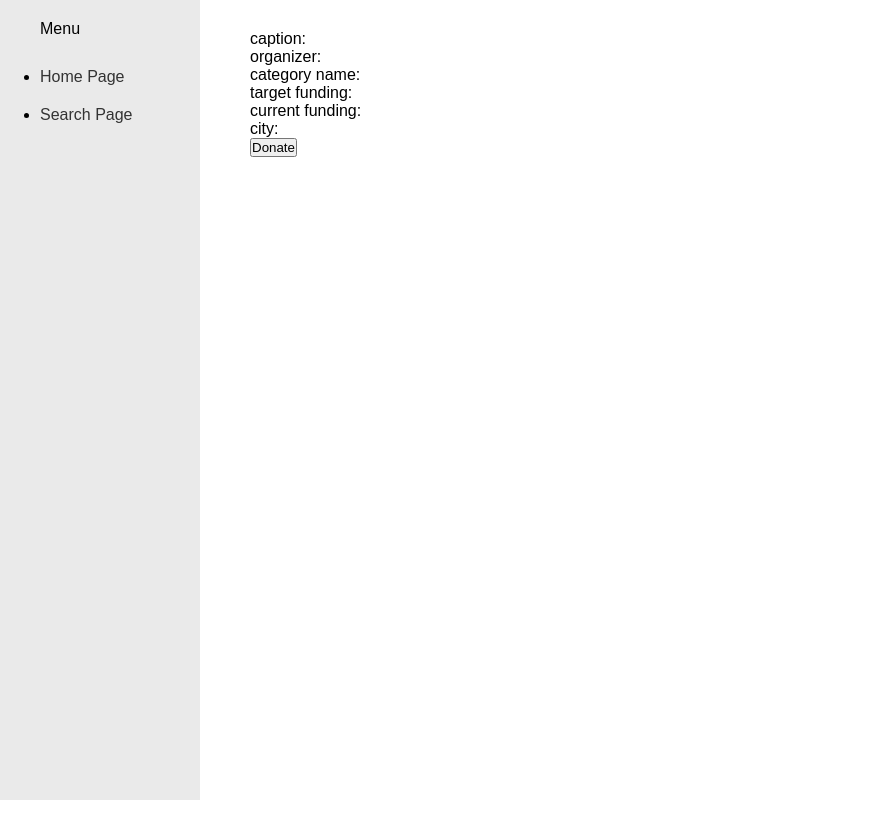
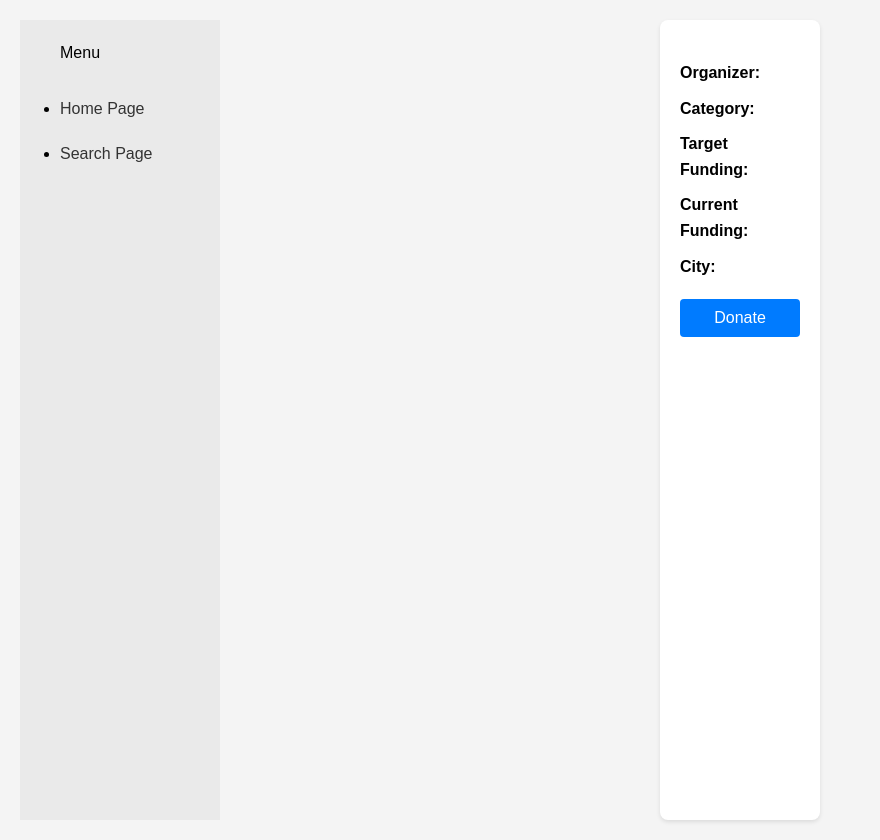
Before and after one commit to EFSESU/Web2_Ass2, a website: page my_A2/html/detail.html in a window 1280 px wide. Shown: the whole page, without its empty margins (0-880 px from the left). Before the commit the page ends 800 px from the top, so only its background shows below. Drawn offline with Linux system fonts and the light colour scheme; no server answers.

Commit message:
vision 2.14

```diff
--- a/my_A2/html/detail.html
+++ b/my_A2/html/detail.html
@@ -1,5 +1,7 @@
 <!doctype html>
 <html lang="en">
+
+
 <head>
     <meta charset="UTF-8">
     <meta name="viewport"
@@ -8,6 +10,7 @@
     <title>CrowdFunding~(∠・ω< )⌒★</title>
     <link rel="stylesheet" href="./css/index.css">
 </head>
+<!--
 <body>
     <aside>
         <div class="sys-name">Menu</div>
@@ -30,7 +33,91 @@
     </div>
 
 </main>
-</body>
+-->
+<style>
+    body {
+        font-family: Arial, sans-serif;
+        line-height: 1.6;
+        margin: 0;
+        padding: 20px;
+        background-color: #f4f4f4;
+    }
+    .card {
+        background-color: #fff;
+        border-radius: 8px;
+        box-shadow: 0 2px 4px rgba(0,0,0,0.1);
+        padding: 20px;
+        max-width: 400px;
+        margin: 0 auto;
+    }
+    .card-title {
+        font-size: 24px;
+        font-weight: bold;
+        margin-bottom: 20px;
+        text-align: center;
+    }
+    .info-item {
+        display: flex;
+        align-items: center;
+        margin-bottom: 10px;
+    }
+    .info-label {
+        font-weight: bold;
+        width: 120px;
+    }
+    .donate-button {
+        display: block;
+        width: 100%;
+        padding: 10px;
+        background-color: #007bff;
+        color: white;
+        border: none;
+        border-radius: 4px;
+        font-size: 16px;
+        cursor: pointer;
+        margin-top: 20px;
+    }
+    .donate-button:hover {
+        background-color: #0056b3;
+    }
+</style>
+</head>
+<body>
+    <aside>
+        <div class="sys-name">Menu</div>
+        <nav>
+            <ul>
+                <li><a href="./index.html">Home Page</a></li>
+                <li><a href="./fundraiser.html">Search Page</a></li>
+            </ul>
+        </nav>
+    </aside>
+
+<div class="card">
+    <h1 class="card-title" id="caption"></h1>
+    <div class="info-item">
+        <span class="info-label">Organizer:</span>
+        <span id="organizer"></span>
+    </div>
+    <div class="info-item">
+        <span class="info-label">Category:</span>
+        <span id="category-name"></span>
+    </div>
+    <div class="info-item">
+        <span class="info-label">Target Funding:</span>
+        <span id="target-funding"></span>
+    </div>
+    <div class="info-item">
+        <span class="info-label">Current Funding:</span>
+        <span id="current-funding"></span>
+    </div>
+    <div class="info-item">
+        <span class="info-label">City:</span>
+        <span id="city"></span>
+    </div>
+    <button class="donate-button" onclick="showDialog()">Donate</button>
+</div>
+
 <script src="js/request.js"></script>
 <script>
     //调用GetRequest,获取活动详细信息
@@ -56,4 +143,5 @@
             alert("This feature is under construction");
         }
 </script>
+</body>
 </html>
```
